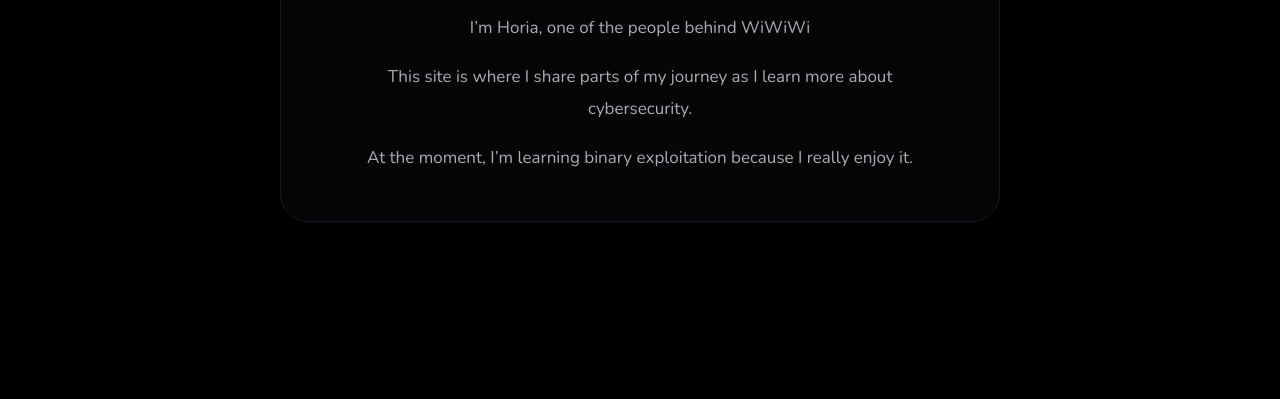
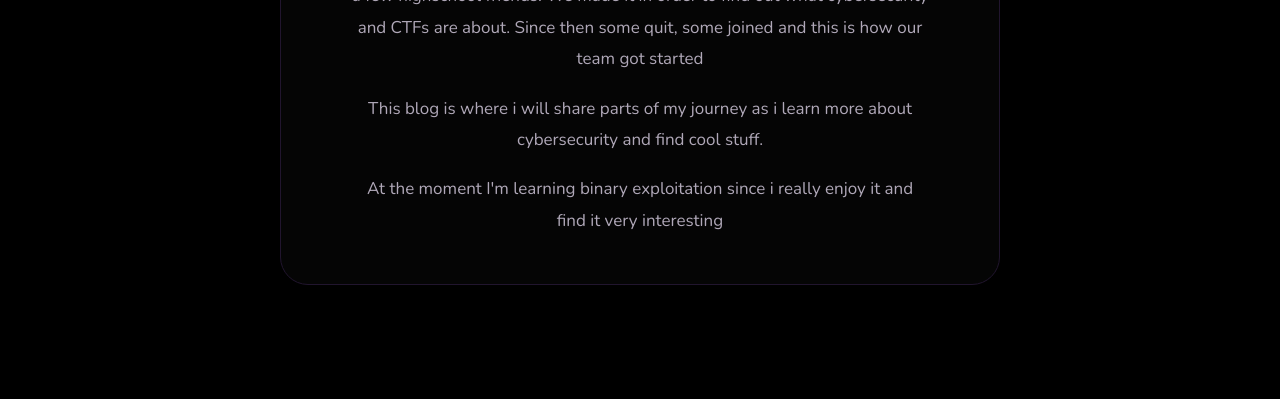
Before and after one commit to Horia-F/Horia-F.github.io, a plain HTML site: page index.html in a window 1280 px wide. Shown: the part 401-800 px from the top of the page. Drawn offline with nearby package versions, Linux system fonts and the light colour scheme.

Commit message:
Update index.html

```diff
--- a/index.html
+++ b/index.html
@@ -25,9 +25,9 @@
       <main class="home-page" aria-label="Home">
         <section class="intro" aria-labelledby="intro-title">
           <h2 id="intro-title">Hello :p</h2>
-          <p>I’m Horia, one of the people behind WiWiWi</p>
-          <p>This site is where I share parts of my journey as I learn more about cybersecurity.</p>
-          <p>At the moment, I’m learning binary exploitation because I really enjoy it.</p>
+          <p>I’m Horia, one of the people behind WiWiWi, a team I started in 2025 with a few highschool friends. We made it in order to find out what cybersecurity and CTFs are about. Since then some quit, some joined and this is how our team got started  </p>
+          <p>This blog is where i will share parts of my journey as i learn more about cybersecurity and find cool stuff.</p>
+          <p>At the moment I'm learning binary exploitation since i really enjoy it and find it very interesting</p>
         </section>
       </main>
     </div>
```
